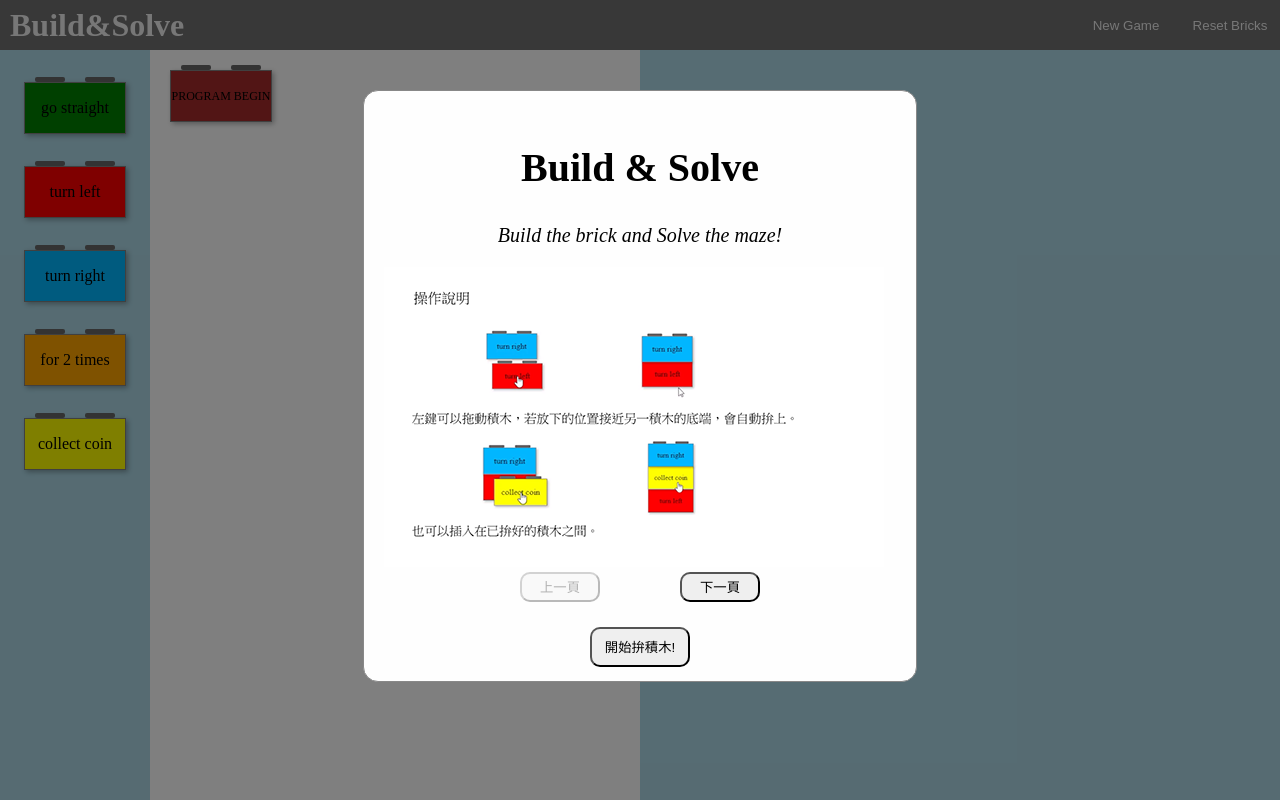
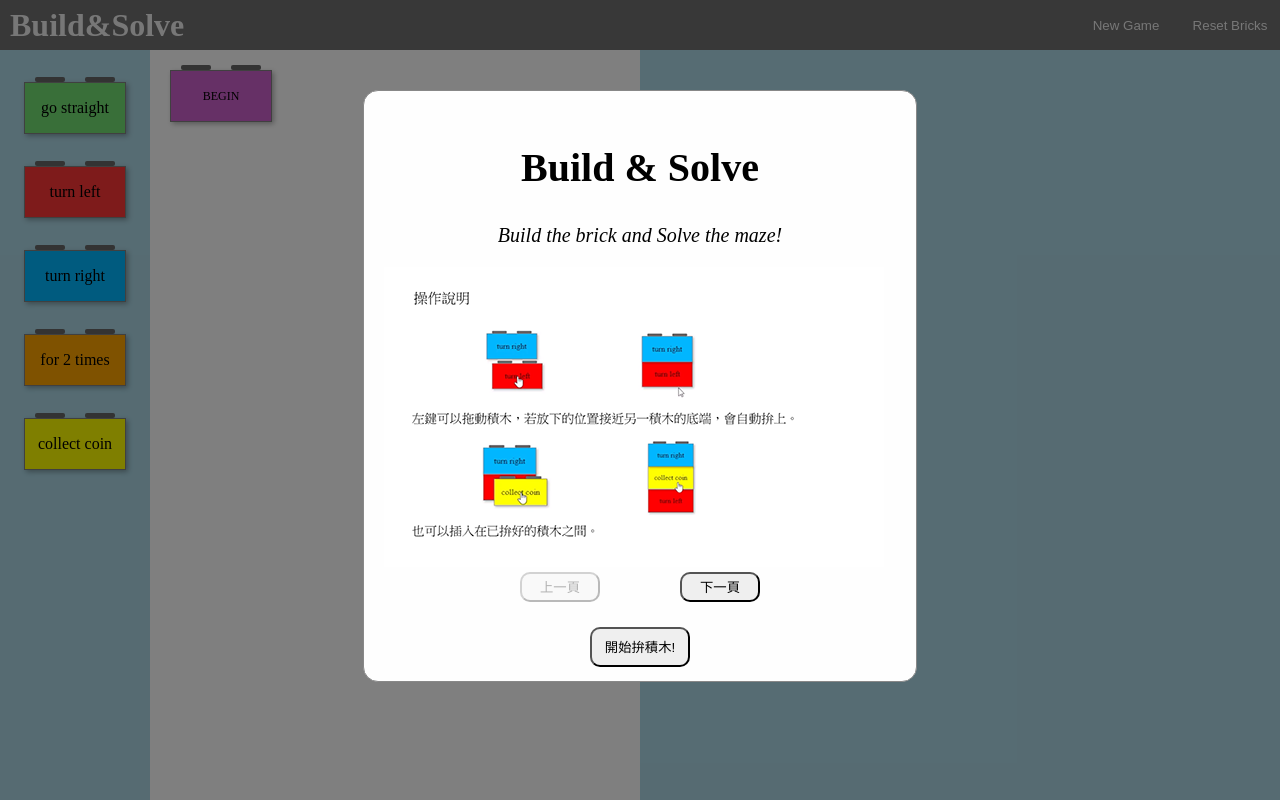
Before and after one commit to kai1116kai/NYCU_JavaScript_Web_Programming_2024, a plain HTML site: page final-110550105/final-110550105.html in a window 1280 px wide. Drawn offline with Linux system fonts and the light colour scheme.

Commit message:
fix bug and modify color

```diff
--- a/final-110550105/final-110550105.css
+++ b/final-110550105/final-110550105.css
@@ -260,7 +260,7 @@ img {
 }
 
 .red {
-    background-color: red;
+    background-color: rgb(252, 55, 55);
 }
 
 .blue {
@@ -268,7 +268,7 @@ img {
 }
 
 .green {
-    background-color: green;
+    background-color: rgb(114, 222, 114);
 }
 
 .brown {
@@ -283,6 +283,10 @@ img {
     background-color: yellow;
 }
 
+.purple {
+    background-color: #cd61cd;
+}
+
 .colorffcc43 {
     background-color: #ffcc43;
 }
@@ -291,6 +295,10 @@ img {
     background-color: #00aaaa;
 }
 
+.colortemp {
+    background-color: #888;
+}
+
 .but_disabled {
     background-color: #d3d3d3;
 }
--- a/final-110550105/final-110550105.html
+++ b/final-110550105/final-110550105.html
@@ -26,7 +26,7 @@
       <div class="brick yellow gen-brick clickable-brick collect-brick" id="getBrick">collect coin</div>
     </div>
   </div>
-  <div class="brick brown start-brick" id="brick_0">PROGRAM BEGIN</div>
+  <div class="brick purple start-brick" id="brick_0">BEGIN</div>
   <div class="lightblue" id="right_bar">
     <div id="coin-container"></div>
     <div id="map-container"></div>
--- a/final-110550105/final-110550105.js
+++ b/final-110550105/final-110550105.js
@@ -748,6 +748,7 @@ function InitMap() {
 }
 
 function InitBricks() {
+    if (now_running) return;
     for (let i = 1; i < Brick_list.length; i++) {
         let tmp = document.getElementById(Brick_list[i].id);
         if (tmp != null) {
@@ -764,6 +765,7 @@ function InitBricks() {
 }
 
 function InitAll() {
+    if (now_running) return;
     InitBricks();
     map = [];
     map_pos = [];
@@ -844,6 +846,7 @@ function select_difficulty() {
 }
 
 function show_init_modal() {
+    if (now_running) return;
     let modal = document.getElementById('Modal');
     modal.style.display = 'block';
     let initmodal = document.getElementById('init-modal');
```
